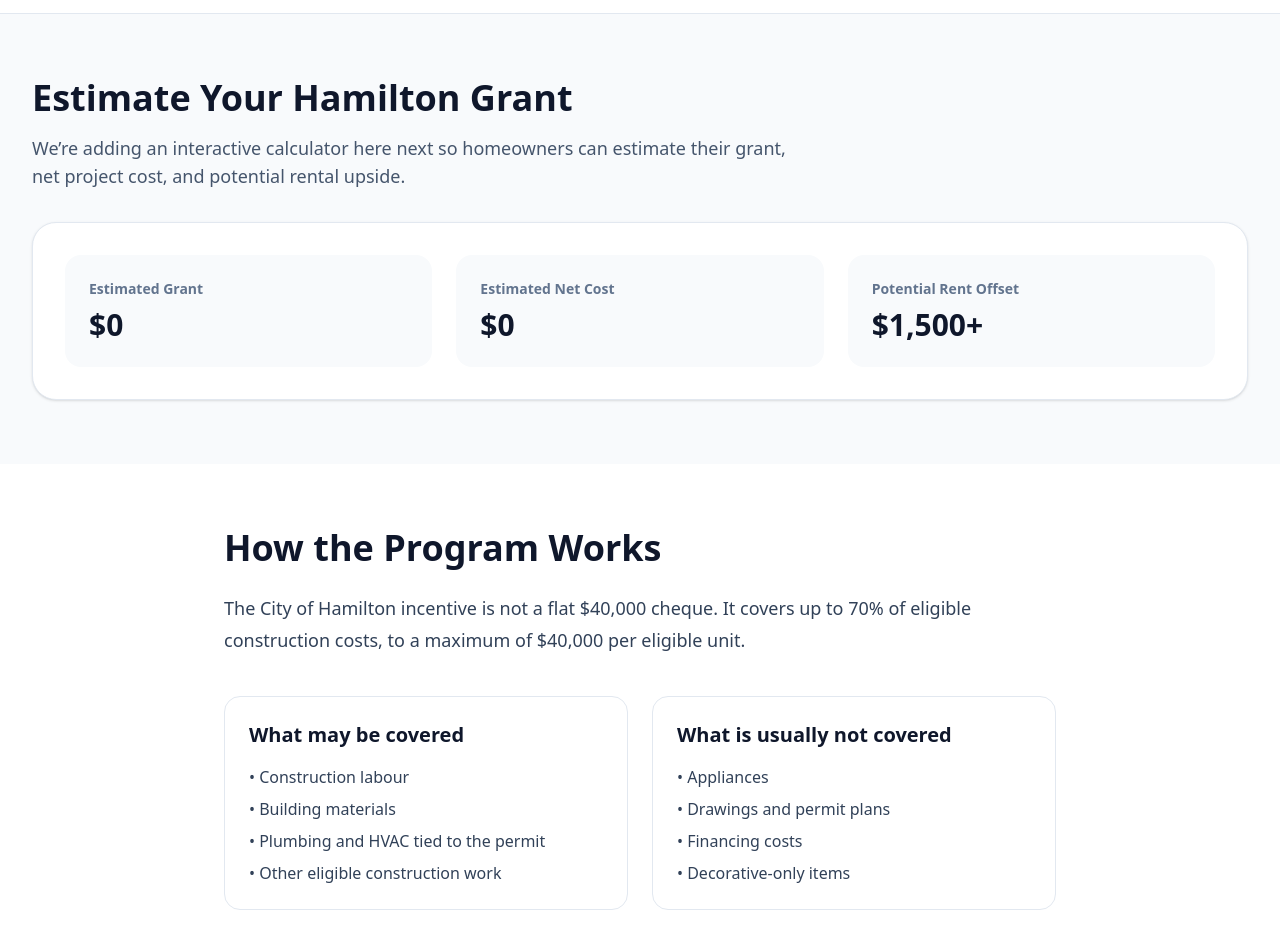
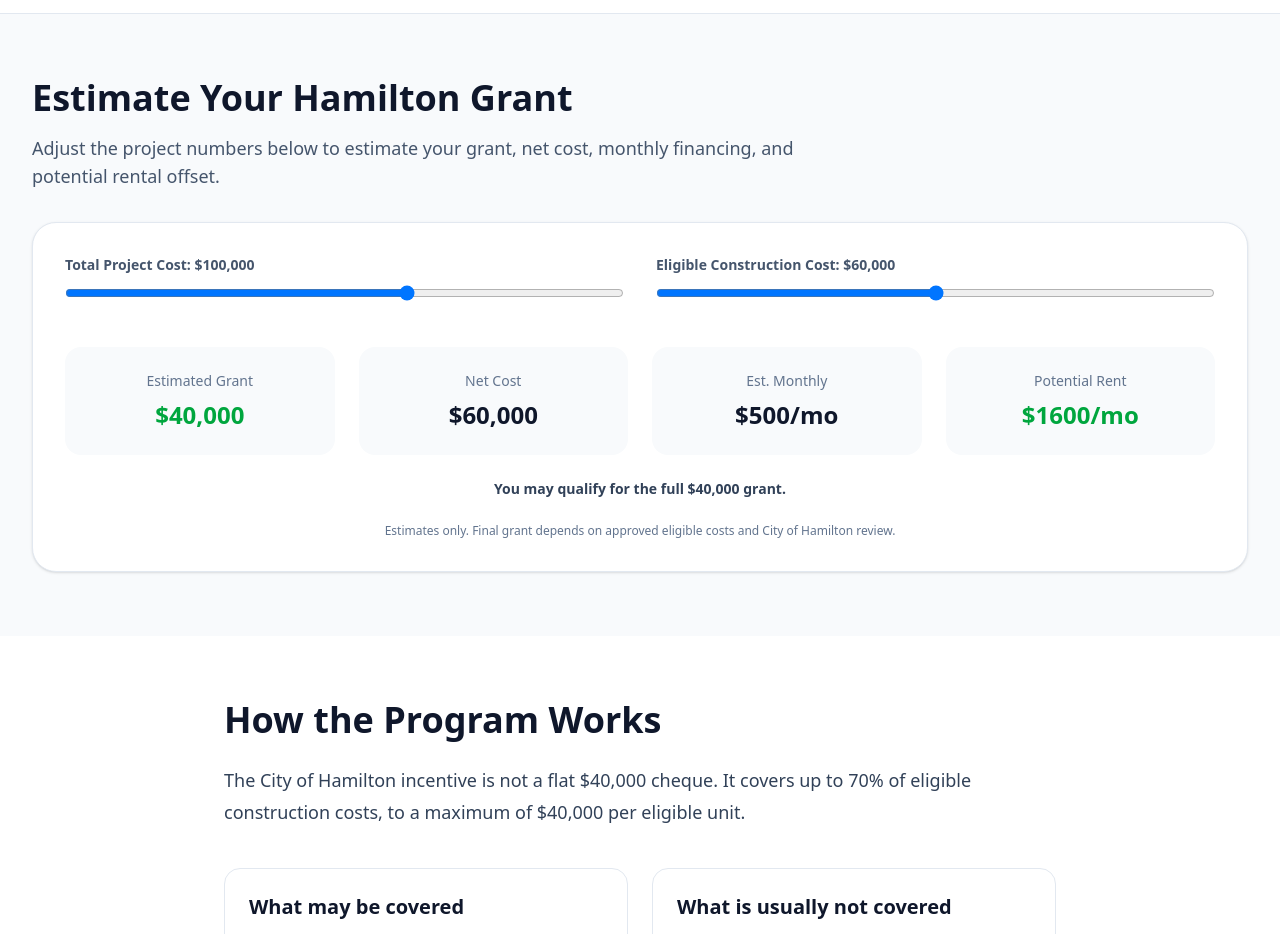
Before and after one commit to mapsforfield/ontarioreno, a React (Vite) app: page /hamilton-basement-grant in a window 1280 px wide. Shown: the part 980-1914 px from the top of the page. Built offline with nearby package versions, Linux system fonts and the light colour scheme.

Commit message:
Update HamiltonGrant.tsx

```diff
--- a/src/pages/HamiltonGrant.tsx
+++ b/src/pages/HamiltonGrant.tsx
@@ -1,3 +1,5 @@
+import HamiltonGrantCalculator from "../components/HamiltonGrantCalculator";
+
 export default function HamiltonGrant() {
   return (
     <main className="bg-white text-slate-900">
@@ -9,10 +11,12 @@
               Hamilton Basement Grant Guide
             </p>
             <h1 className="text-4xl font-extrabold leading-tight md:text-6xl">
-              Build a Legal Basement Apartment in Hamilton and Get Up to $40,000 Back
+              Build a Legal Basement Apartment in Hamilton and Get Up to
+              $40,000 Back
             </h1>
             <p className="mt-6 max-w-2xl text-lg leading-8 text-slate-300 md:text-xl">
-              Understand how the incentive works, what costs qualify, and how much your project could receive.
+              Understand how the incentive works, what costs qualify, and how
+              much your project could receive.
             </p>
 
             <div className="mt-8 flex flex-wrap gap-4">
@@ -40,25 +44,31 @@
             <p className="text-sm font-semibold uppercase tracking-wide text-slate-500">
               Maximum Grant
             </p>
-            <p className="mt-2 text-3xl font-extrabold text-slate-900">$40,000</p>
+            <p className="mt-2 text-3xl font-extrabold text-slate-900">
+              $40,000
+            </p>
           </div>
           <div className="rounded-2xl border border-slate-200 p-6 shadow-sm">
             <p className="text-sm font-semibold uppercase tracking-wide text-slate-500">
               Coverage
             </p>
             <p className="mt-2 text-3xl font-extrabold text-slate-900">70%</p>
-            <p className="mt-1 text-sm text-slate-600">of eligible construction costs</p>
+            <p className="mt-1 text-sm text-slate-600">
+              of eligible construction costs
+            </p>
           </div>
           <div className="rounded-2xl border border-slate-200 p-6 shadow-sm">
             <p className="text-sm font-semibold uppercase tracking-wide text-slate-500">
               Ideal Use
             </p>
-            <p className="mt-2 text-3xl font-extrabold text-slate-900">Basement Units</p>
+            <p className="mt-2 text-3xl font-extrabold text-slate-900">
+              Basement Units
+            </p>
           </div>
         </div>
       </section>
 
-      {/* Calculator placeholder */}
+      {/* Calculator */}
       <section id="calculator" className="bg-slate-50">
         <div className="mx-auto max-w-7xl px-6 py-16 md:px-8">
           <div className="mb-8 max-w-3xl">
@@ -66,26 +76,12 @@
               Estimate Your Hamilton Grant
             </h2>
             <p className="mt-4 text-lg text-slate-600">
-              We’re adding an interactive calculator here next so homeowners can estimate their grant, net project cost, and potential rental upside.
+              Adjust the project numbers below to estimate your grant, net cost,
+              monthly financing, and potential rental offset.
             </p>
           </div>
 
-          <div className="rounded-3xl border border-slate-200 bg-white p-8 shadow-sm">
-            <div className="grid gap-6 md:grid-cols-3">
-              <div className="rounded-2xl bg-slate-50 p-6">
-                <p className="text-sm font-semibold text-slate-500">Estimated Grant</p>
-                <p className="mt-2 text-3xl font-extrabold">$0</p>
-              </div>
-              <div className="rounded-2xl bg-slate-50 p-6">
-                <p className="text-sm font-semibold text-slate-500">Estimated Net Cost</p>
-                <p className="mt-2 text-3xl font-extrabold">$0</p>
-              </div>
-              <div className="rounded-2xl bg-slate-50 p-6">
-                <p className="text-sm font-semibold text-slate-500">Potential Rent Offset</p>
-                <p className="mt-2 text-3xl font-extrabold">$1,500+</p>
-              </div>
-            </div>
-          </div>
+          <HamiltonGrantCalculator />
         </div>
       </section>
 
@@ -96,7 +92,9 @@
             How the Program Works
           </h2>
           <p className="mt-6 text-lg leading-8 text-slate-700">
-            The City of Hamilton incentive is not a flat $40,000 cheque. It covers up to 70% of eligible construction costs, to a maximum of $40,000 per eligible unit.
+            The City of Hamilton incentive is not a flat $40,000 cheque. It
+            covers up to 70% of eligible construction costs, to a maximum of
+            $40,000 per eligible unit.
           </p>
 
           <div className="mt-10 grid gap-6 md:grid-cols-2">
@@ -131,7 +129,8 @@
               Want to know what your home could qualify for?
             </h2>
             <p className="mt-4 max-w-2xl text-lg text-slate-300">
-              We help homeowners understand the numbers, plan legal basement units properly, and move toward a real estimate with confidence.
+              We help homeowners understand the numbers, plan legal basement
+              units properly, and move toward a real estimate with confidence.
             </p>
 
             <div className="mt-8">
```
